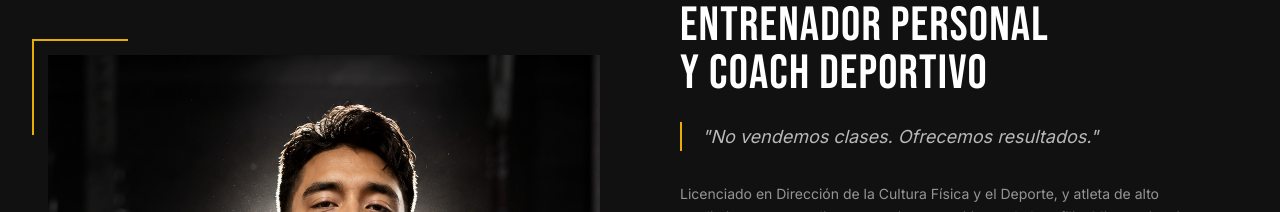
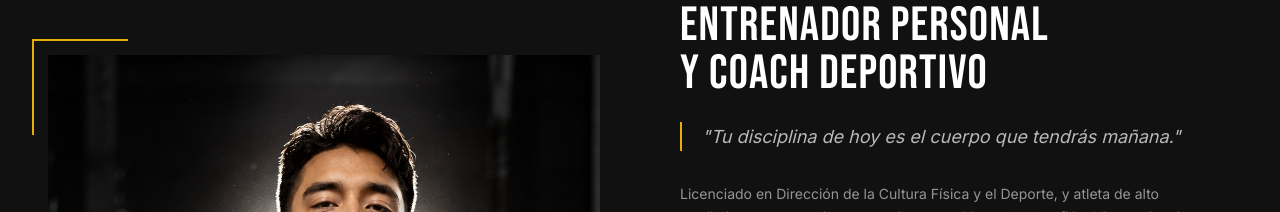
Before and after one commit to DorisMaltes/jose-angel-training, a Next.js app: page / in a window 1280 px wide. Shown: the part 3160-3372 px from the top of the page. Built offline with nearby package versions, Linux system fonts and the light colour scheme.

Commit message:
auto: update About.tsx

```diff
--- a/components/About.tsx
+++ b/components/About.tsx
@@ -83,7 +83,7 @@ export default function About() {
 
             <blockquote className="border-l-2 border-[#E7AE06] pl-5 mb-8">
               <p className="text-white/70 text-lg italic leading-relaxed">
-                "No vendemos clases. Ofrecemos resultados."
+                "Tu disciplina de hoy es el cuerpo que tendrás mañana."
               </p>
             </blockquote>
 
```
